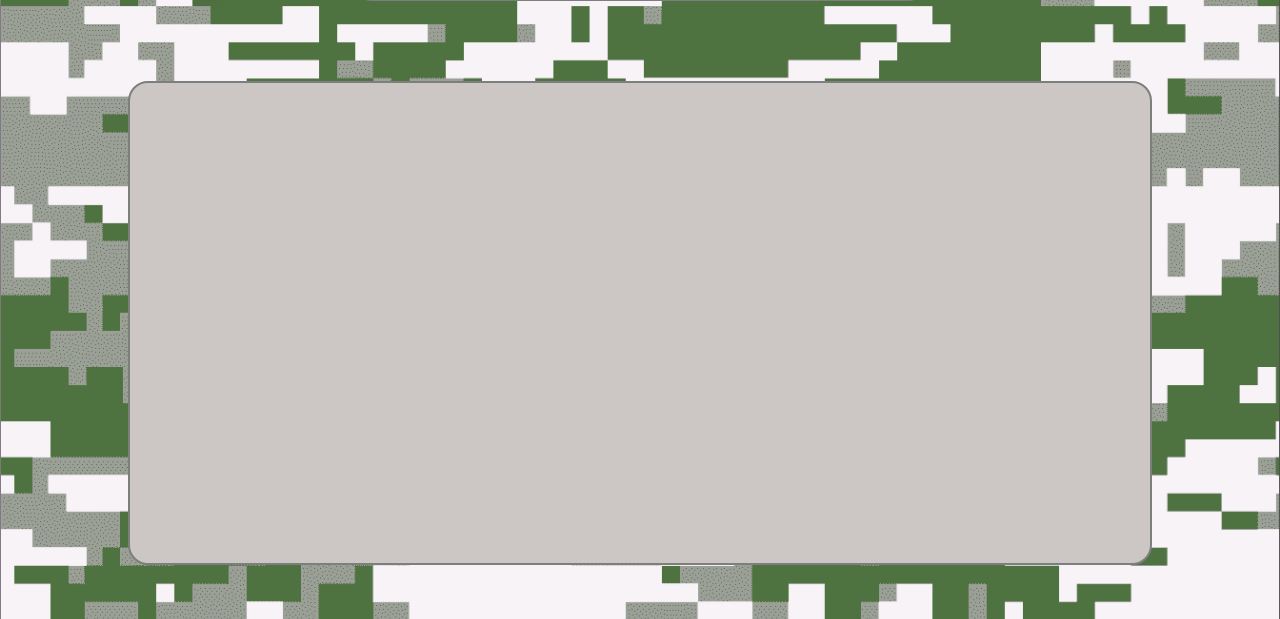
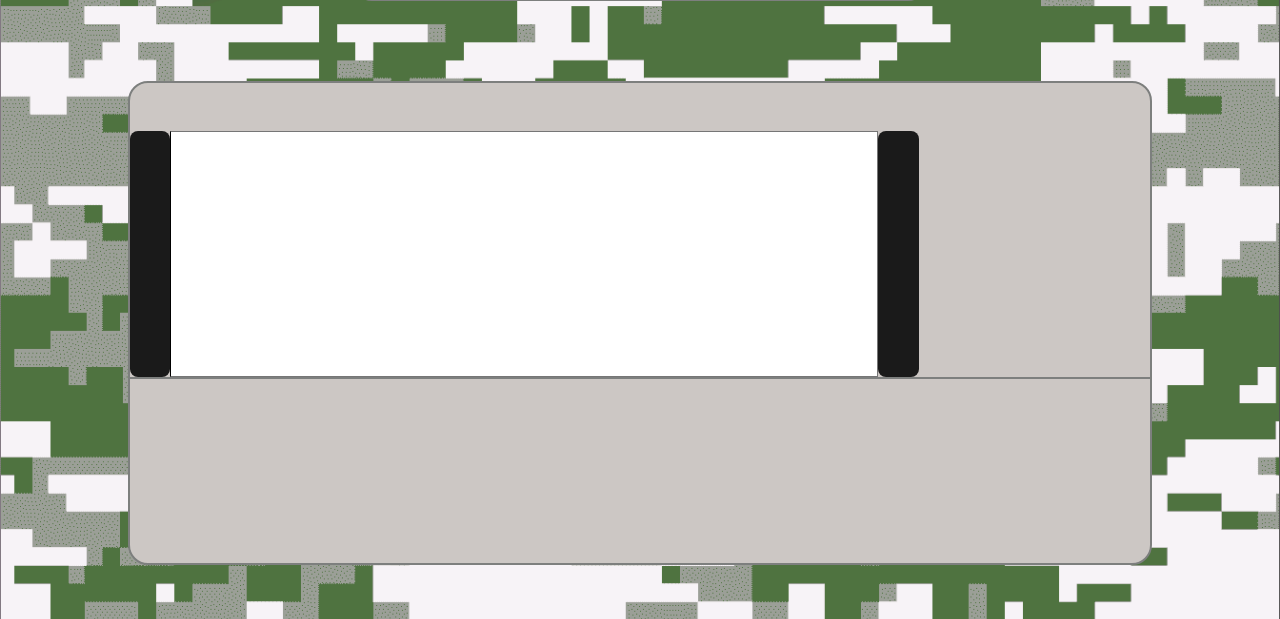
Before and after one commit to SastheSus/blog-php, a PHP site: page /editor.php in a window 1280 px wide. Shown: the part 330-949 px from the top of the page. Run offline with PHP 8.4, Linux system fonts and the light colour scheme; the visitor is signed in with stand-in values (Sample User, id 1).

Commit message:
guess who is back

```diff
--- a/blog_save/blog.js
+++ b/blog_save/blog.js
@@ -190,3 +190,7 @@ function CustomAlert(){
   }
 
   let customAlert = new CustomAlert();
+
+  function insertImg(id){
+
+  }
--- a/blog_save/css/editor.css
+++ b/blog_save/css/editor.css
@@ -84,6 +84,11 @@ flex-wrap: wrap;
 border-bottom: solid rgb(125,127,126) 2px;
 }
 .paragrafoContent{
+    font-size: 150%;
+    font-family: font;
+    resize: none;
+    text-align: start;
+    min-height: 30vh;
     border-left:1px solid black;
     width: 66%;
     padding-left: 3%;
--- a/blog_save/editor.php
+++ b/blog_save/editor.php
@@ -73,6 +73,11 @@ session_start();
                                 ?>
                                 <h3 id="h3formArticolo"><?php ?></h3>
                                 <?php
+                                    echo '<div class="paragrafo">
+                                            <button id="s1" class="insertImg" onclick="insertImg(\'s1\')"></button>
+                                            <textarea type="text" class="paragrafoContent"></textarea>
+                                            <button id="d1" class="insertImg" onclick="insertImg(\'d1\')"/></button>
+                                          </div>';
                                 ?>
                             </article>
                         </div>
```
